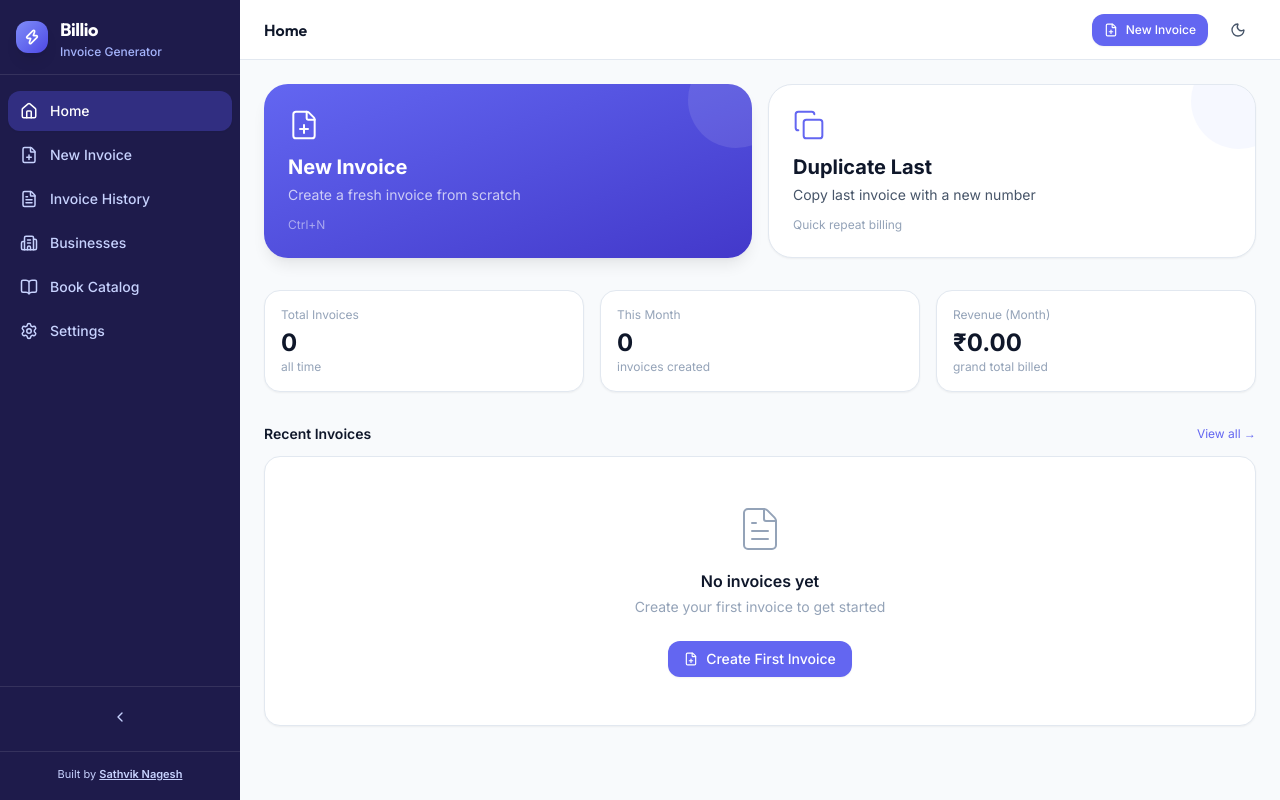
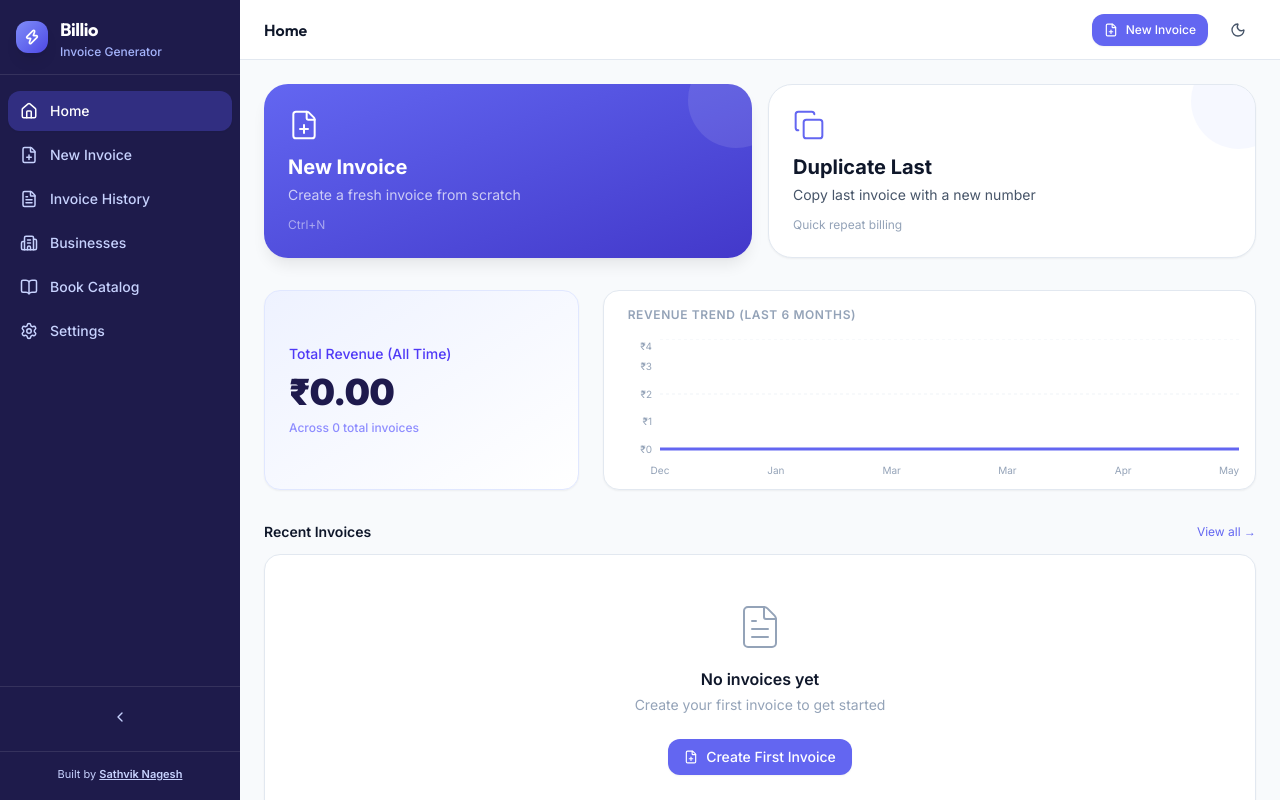
Before and after one commit to Sathvik-Nagesh/Billio, a React (Vite) app: page /invoice/new in a window 1280 px wide. Built offline with nearby package versions, Linux system fonts and the light colour scheme; a web font is replaced by a local one.

Commit message:
Added Dynamic Qr code for UPi and Dashbaord with total revenue and Kannada translation for newly added fields

```diff
--- a/package.json
+++ b/package.json
@@ -35,9 +35,11 @@
     "jimp": "^1.6.1",
     "jszip": "^3.10.1",
     "lucide-react": "^1.17.0",
+    "qrcode.react": "^4.2.0",
     "react": "^19.2.6",
     "react-dom": "^19.2.6",
     "react-router-dom": "^7.15.1",
+    "recharts": "^3.8.1",
     "sonner": "^2.0.7",
     "tailwind-merge": "^3.6.0",
     "vaul": "^1.1.2",
--- a/src/components/invoice/InvoiceActions.tsx
+++ b/src/components/invoice/InvoiceActions.tsx
@@ -37,6 +37,7 @@ export function InvoiceActions({ onSaved }: InvoiceActionsProps) {
       id: item.id,
       srNo: idx + 1,
       slNo: item.slNo || undefined,
+      author: item.author,
       productName: item.productName,
       isbn: item.isbn,
       quantity: item.quantity,
--- a/src/lib/utils/kannadaLabels.ts
+++ b/src/lib/utils/kannadaLabels.ts
@@ -26,6 +26,11 @@ export const kannadaLabels = {
   roundOff: 'ರೌಂಡ್ ಆಫ್',
   grandTotal: 'ಒಟ್ಟು ಮೊತ್ತ',
   amountInWords: 'ಮೊತ್ತ ಅಕ್ಷರಗಳಲ್ಲಿ',
+
+  // New
+  author: 'ಲೇಖಕರು / ಅನುವಾದಕರು',
+  isbnLabel: 'ಐಎಸ್ಬಿಎನ್',
+  selectionNo: 'ಆಯ್ಕೆ ಸಂಖ್ಯೆ',
 
   // Bank details
   bankDetails: 'ಬ್ಯಾಂಕ್ ವಿವರಗಳು',
@@ -56,6 +61,9 @@ export const englishLabels = {
   email: 'Email',
   srNo: 'Sr. No.',
   description: 'Description / Book Title',
+  author: 'Author / Translator',
+  isbnLabel: 'ISBN',
+  selectionNo: 'Selection No.',
   isbn: 'ISBN',
   quantity: 'Qty',
   unitPrice: 'Unit Price',
--- a/src/pages/HomePage.tsx
+++ b/src/pages/HomePage.tsx
@@ -9,17 +9,44 @@ import { useInvoiceStore } from '@/stores/useInvoiceStore';
 import { generateInvoiceNumber } from '@/lib/utils/invoiceNumber';
 import { formatINR } from '@/lib/utils/currency';
 import type { Invoice, Business } from '@/types';
+import { AreaChart, Area, XAxis, YAxis, Tooltip, ResponsiveContainer, CartesianGrid } from 'recharts';
 
 export function HomePage() {
   const navigate = useNavigate();
   const { businesses, activeBusiness } = useBusinessStore();
   const { resetForm, loadInvoice } = useInvoiceStore();
   const [invoices, setInvoices] = useState<Invoice[]>([]);
+  const [chartData, setChartData] = useState<{name: string, total: number}[]>([]);
+  const [totalRevenue, setTotalRevenue] = useState(0);
   const [loading, setLoading] = useState(true);
 
   useEffect(() => {
-    const all = invoiceRepository.getAll().slice(0, 20);
-    setInvoices(all);
+    const all = invoiceRepository.getAll();
+    setInvoices(all.slice(0, 15)); // Last 15 for recent list
+
+    // Calculate total revenue all-time or for current year? The user said "Total Revenue"
+    const totalRev = all.reduce((sum, inv) => sum + inv.grandTotal, 0);
+    setTotalRevenue(totalRev);
+
+    // Calculate revenue trends for last 6 months
+    const last6Months = Array.from({ length: 6 }).map((_, i) => {
+      const d = new Date();
+      d.setMonth(d.getMonth() - (5 - i));
+      return {
+        year: d.getFullYear(),
+        month: d.getMonth(),
+        name: d.toLocaleString('default', { month: 'short' }),
+        total: 0
+      };
+    });
+
+    all.forEach(inv => {
+      const d = new Date(inv.invoiceDate);
+      const m = last6Months.find(x => x.year === d.getFullYear() && x.month === d.getMonth());
+      if (m) m.total += inv.grandTotal;
+    });
+
+    setChartData(last6Months);
     setLoading(false);
   }, []);
 
@@ -143,19 +170,43 @@ export function HomePage() {
         </button>
       </div>
 
-      {/* Stats strip */}
-      <div className="grid grid-cols-3 gap-4 mb-8">
-        {[
-          { label: 'Total Invoices', value: invoices.length.toString(), sub: 'all time' },
-          { label: 'This Month', value: invoices.filter(i => i.invoiceDate.startsWith(new Date().toISOString().slice(0, 7))).length.toString(), sub: 'invoices created' },
-          { label: 'Revenue (Month)', value: formatINR(invoices.filter(i => i.invoiceDate.startsWith(new Date().toISOString().slice(0, 7))).reduce((s, i) => s + i.grandTotal, 0)), sub: 'grand total billed' },
-        ].map(stat => (
-          <Card key={stat.label} className="p-4">
-            <div className="text-xs text-[var(--color-text-muted)] mb-1">{stat.label}</div>
-            <div className="text-2xl font-bold text-[var(--color-text-primary)]">{stat.value}</div>
-            <div className="text-xs text-[var(--color-text-muted)]">{stat.sub}</div>
-          </Card>
-        ))}
+      {/* Stats & Chart */}
+      <div className="grid grid-cols-1 lg:grid-cols-3 gap-6 mb-8">
+        <Card className="p-6 flex flex-col justify-center bg-gradient-to-br from-indigo-50 to-white dark:from-indigo-950/20 dark:to-transparent border-indigo-100 dark:border-indigo-900/50">
+          <div className="text-sm font-medium text-indigo-600 dark:text-indigo-400 mb-2">Total Revenue (All Time)</div>
+          <div className="text-4xl font-black text-indigo-950 dark:text-indigo-100 tracking-tight">
+            {formatINR(totalRevenue)}
+          </div>
+          <div className="text-xs text-indigo-500/70 dark:text-indigo-400/50 mt-2 font-medium">
+            Across {invoiceRepository.getAll().length} total invoices
+          </div>
+        </Card>
+
+        <Card className="p-4 lg:col-span-2 h-[200px]">
+          <div className="text-xs font-semibold text-[var(--color-text-muted)] mb-4 ml-2 uppercase tracking-wider">Revenue Trend (Last 6 Months)</div>
+          <div className="h-[140px] w-full">
+            <ResponsiveContainer width="100%" height="100%">
+              <AreaChart data={chartData} margin={{ top: 0, right: 0, left: -20, bottom: 0 }}>
+                <defs>
+                  <linearGradient id="colorTotal" x1="0" y1="0" x2="0" y2="1">
+                    <stop offset="5%" stopColor="var(--color-primary)" stopOpacity={0.3}/>
+                    <stop offset="95%" stopColor="var(--color-primary)" stopOpacity={0}/>
+                  </linearGradient>
+                </defs>
+                <CartesianGrid strokeDasharray="3 3" vertical={false} stroke="var(--color-border)" opacity={0.5} />
+                <XAxis dataKey="name" axisLine={false} tickLine={false} tick={{ fontSize: 10, fill: 'var(--color-text-muted)' }} dy={10} />
+                <YAxis axisLine={false} tickLine={false} tick={{ fontSize: 10, fill: 'var(--color-text-muted)' }} tickFormatter={(value) => `₹${value >= 1000 ? (value/1000).toFixed(0) + 'k' : value}`} />
+                <Tooltip
+                  contentStyle={{ borderRadius: '8px', border: '1px solid var(--color-border)', boxShadow: '0 4px 6px -1px rgb(0 0 0 / 0.1)', fontSize: '12px' }}
+                  itemStyle={{ color: 'var(--color-text-primary)', fontWeight: 600 }}
+                  formatter={(value: any) => [formatINR(value as number), 'Revenue']}
+                  labelStyle={{ color: 'var(--color-text-muted)', marginBottom: '4px' }}
+                />
+                <Area type="monotone" dataKey="total" stroke="var(--color-primary)" strokeWidth={3} fillOpacity={1} fill="url(#colorTotal)" />
+              </AreaChart>
+            </ResponsiveContainer>
+          </div>
+        </Card>
       </div>
 
       {/* Recent Invoices */}
--- a/src/templates/ElegantSerif.tsx
+++ b/src/templates/ElegantSerif.tsx
@@ -4,6 +4,7 @@ import { getLabels } from '@/lib/utils/kannadaLabels';
 import { formatNumber, formatINR } from '@/lib/utils/currency';
 import { useAppSettingsStore } from '@/stores/useAppSettingsStore';
 import { formatDate } from '@/lib/utils/dateFormat';
+import { QRCodeSVG } from 'qrcode.react';
 
 export function ElegantSerif({ invoice, business, items, calculations, language, themeOverrides }: TemplateProps) {
   const L = getLabels(language);
@@ -194,10 +195,18 @@ export function ElegantSerif({ invoice, business, items, calculations, language,
             </div>
           )}
           <div style={{ textAlign: 'center', minWidth: '45mm' }}>
-            {business?.upiQrPath && (
+            {(business?.upiQrPath || business?.upiId) && (
               <div style={{ marginBottom: '3mm' }}>
-                <img src={business.upiQrPath} alt="UPI QR" style={{ width: '20mm', height: '20mm', objectFit: 'contain' }} />
-                <div style={{ fontSize: '8px', color: '#aaa' }}>Scan to Pay</div>
+                {business.upiId ? (
+                  <QRCodeSVG
+                    value={`upi://pay?pa=${business.upiId}&pn=${encodeURIComponent(business.name)}&am=${calculations.grandTotal}&cu=INR`}
+                    size={60}
+                    level="M"
+                  />
+                ) : (
+                  <img src={business.upiQrPath} alt="UPI QR" style={{ width: '20mm', height: '20mm', objectFit: 'contain' }} />
+                )}
+                <div style={{ fontSize: '8px', color: '#aaa', marginTop: '1mm' }}>Scan to Pay</div>
               </div>
             )}
             {business?.signaturePath && <img src={business.signaturePath} alt="Signature" style={{ height: '14mm', maxWidth: '44mm', objectFit: 'contain', display: 'block', margin: '0 auto 2mm' }} />}
--- a/src/templates/PremiumCorporate.tsx
+++ b/src/templates/PremiumCorporate.tsx
@@ -4,6 +4,7 @@ import { getLabels } from '@/lib/utils/kannadaLabels';
 import { formatNumber, formatINR } from '@/lib/utils/currency';
 import { useAppSettingsStore } from '@/stores/useAppSettingsStore';
 import { formatDate } from '@/lib/utils/dateFormat';
+import { QRCodeSVG } from 'qrcode.react';
 
 export function PremiumCorporate({ invoice, business, items, calculations, language, themeOverrides }: TemplateProps) {
   const L = getLabels(language);
@@ -209,10 +210,18 @@ export function PremiumCorporate({ invoice, business, items, calculations, langu
 
           {/* QR + Signature */}
           <div style={{ display: 'flex', flexDirection: 'column', alignItems: 'center', gap: '3mm' }}>
-            {business?.upiQrPath && (
+            {(business?.upiQrPath || business?.upiId) && (
               <div style={{ textAlign: 'center' }}>
-                <img src={business.upiQrPath} alt="UPI QR" style={{ width: '22mm', height: '22mm', objectFit: 'contain' }} />
-                <div style={{ fontSize: '8px', color: '#94a3b8' }}>Scan to Pay</div>
+                {business.upiId ? (
+                  <QRCodeSVG
+                    value={`upi://pay?pa=${business.upiId}&pn=${encodeURIComponent(business.name)}&am=${calculations.grandTotal}&cu=INR`}
+                    size={60}
+                    level="M"
+                  />
+                ) : (
+                  <img src={business.upiQrPath} alt="UPI QR" style={{ width: '22mm', height: '22mm', objectFit: 'contain' }} />
+                )}
+                <div style={{ fontSize: '8px', color: '#94a3b8', marginTop: '1mm' }}>Scan to Pay</div>
               </div>
             )}
             <div style={{ textAlign: 'center', minWidth: '45mm' }}>
--- a/src/types/index.ts
+++ b/src/types/index.ts
@@ -10,6 +10,7 @@ export interface Business {
   bankAccount?: string;
   bankIfsc?: string;
   bankBranch?: string;
+  upiId?: string;
   upiQrPath?: string;
   terms?: string;
   signaturePath?: string;
```
Also changed, not shown: src/pages/BusinessFormPage.tsx (+6 -2 lines), src/templates/BoldContemporary.tsx (+21 -0 lines), src/templates/MinimalModern.tsx (+14 -5 lines), src/templates/PublicationFocus.tsx (+17 -0 lines), src/templates/TraditionalIndian.tsx (+17 -0 lines), 2 other files (tests, documents, lock files or other folders).
